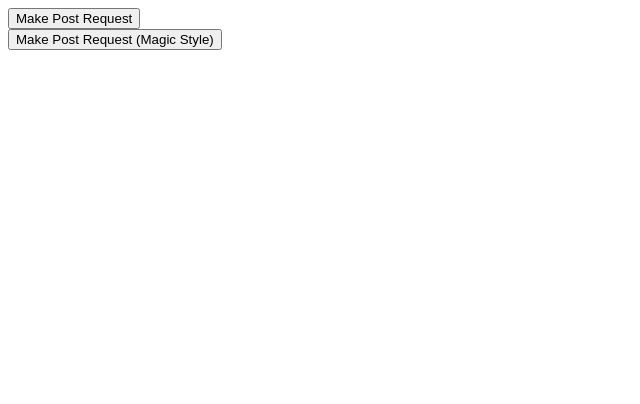
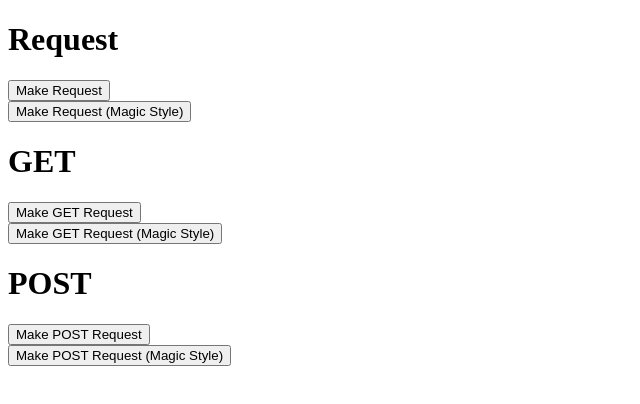
Before and after one commit to 0wain/alpinejs-requests, a website with bundled scripts: page demo/index.html in a window 1280 px wide. Shown: the whole page, without its empty margins (0-640 px from the left). Built offline with nearby package versions, Linux system fonts and the light colour scheme.

Commit message:
refactor to support multiple request types

```diff
--- a/demo/index.html
+++ b/demo/index.html
@@ -8,22 +8,64 @@
 </head>
 <body>
 
-    <div x-data="{text: 'Make Post Request'}">
+    <h1>Request</h1>
+    <div x-data="{text: 'Make Request'}">
         <button
             type="button"
 
-            @click="text = 'Sending Post Request'"
-            @posted="text = 'Post Request Sent'"
+            @click="text = 'Sending Request'"
+            @request="text = 'Request Sent'"
+            x-request="{route: 'index.html', method: 'PUT'}"
+
+            x-text="text"
+        ></button>
+    </div>
+    <div x-data="{text: 'Make Request (Magic Style)'}">
+        <button
+            @click="$request({route: 'index.html',  method: 'PUT'}); text = 'Sending Request';"
+            @request="text = 'Request Sent'"
+
+            x-text="text"
+        ></button>
+    </div>
+
+    <h1>GET</h1>
+    <div x-data="{text: 'Make GET Request'}">
+        <button
+            type="button"
+
+            @click="text = 'Sending GET Request'"
+            @get="text = 'GET Request Sent'"
+            x-get="index.html"
+
+            x-text="text"
+        ></button>
+    </div>
+    <div x-data="{text: 'Make GET Request (Magic Style)'}">
+        <button
+            @click="$post({route: 'index.html', method: 'GET'}); text = 'Sending GET Request';"
+            @get="text = 'GET Request Sent'"
+
+            x-text="text"
+        ></button>
+    </div>
+
+    <h1>POST</h1>
+    <div x-data="{text: 'Make POST Request'}">
+        <button
+            type="button"
+
+            @click="text = 'Sending POST Request'"
+            @post="text = 'POST Request Sent'"
             x-post="{route: 'index.html'}"
 
             x-text="text"
         ></button>
     </div>
-
-    <div x-data="{text: 'Make Post Request (Magic Style)'}">
+    <div x-data="{text: 'Make POST Request (Magic Style)'}">
         <button
-            @click="$post({route: 'index.html'}); text = 'Sending Post Request';"
-            @posted="text = 'Post Request Sent'"
+            @click="$post({route: 'index.html', method: 'POST'}); text = 'Sending POST Request';"
+            @post="text = 'POST Request Sent'"
 
             x-text="text"
         ></button>
--- a/src/index.js
+++ b/src/index.js
@@ -1,45 +1,73 @@
 const Plugin = function (Alpine) {
-    Alpine.directive('post', (el, { expression }, { evaluate, cleanup }) => {
-        // Support for just a route or an object of data
+    const methods = [
+        {
+            directive: 'request'
+        },
+        {
+            directive: 'post',
+            method: 'POST'
+        },
+        {
+            directive: 'get',
+            method: 'GET'
+        },
+    ]
+
+    methods.forEach((type) => {
+        Alpine.directive(type.directive, (el, { expression }, { evaluate, cleanup }) => {
+            directiveSetup({el, method: type.method, expression, evaluate})
+            cleanup(() => observer.disconnect())
+        })
+        Alpine.magic(type.directive, (el, { evaluate }) => expression =>{
+            let data = evalExpression(expression, evaluate);
+            processRequest({el, ...data});
+        })
+    });
+
+
+
+    function directiveSetup({el, method, expression, evaluate}) {
         let data = evalExpression(expression, evaluate);
 
-
-        // Listen for the click event
         el.addEventListener('click', () => {
             processRequest({
                 el,
+                method,
                 ...data
             });
         })
+    }
 
-        cleanup(() => observer.disconnect())
-    })
-    Alpine.magic('post', (el, { evaluate }) => expression =>{
-        let data = evalExpression(expression, evaluate);
-        processRequest({
-            el,
-            ...data
-        });
-    })
-
-    function processRequest({el, route, headers, body}) {
+    function processRequest({el, method, route, headers, body}) {
+        console.log({el, method, route, headers, body});
         // Make the request
         fetch(route, {
             // Maybe allow this to be dynamic in the future?
-            method: "POST",
+            method: method ?? "POST",
             headers,
             body
         }).then((response) => {
-            // Trigger the @posted event.
-            el.dispatchEvent(new CustomEvent('posted', {
+            // Trigger the @request event.
+            el.dispatchEvent(new CustomEvent('request', {
+                state:'success',
+                response
+            }))
+            // Trigger the @ event.
+            el.dispatchEvent(new CustomEvent((method ?? 'post').toLowerCase(), {
                 state:'success',
                 response
             }))
         }).catch((error) => {
             console.warn(error);
-            el.dispatchEvent(new CustomEvent('posted', {
-                state: 'error',
-                error
+            // Trigger the @request event.
+            el.dispatchEvent(new CustomEvent('request', {
+                state:'error',
+                response
+            }))
+            // Trigger the @ event.
+            el.dispatchEvent(new CustomEvent((method ?? 'post').toLowerCase(), {
+                state:'error',
+                response
             }))
         })
     }
```
